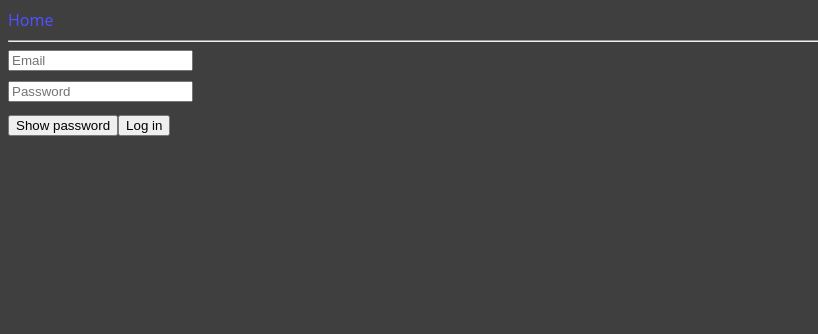
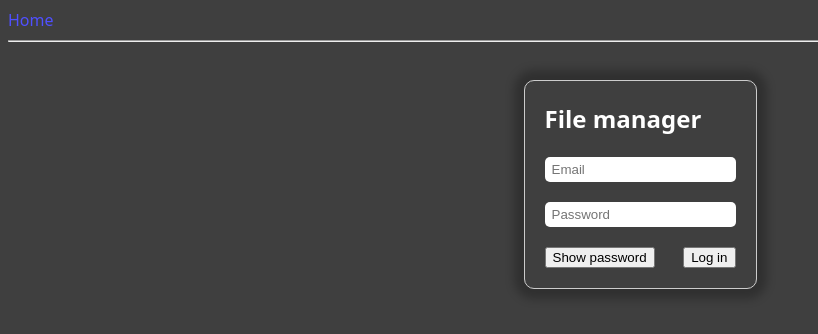
Before and after one commit to JuanAn6/file_manager, a React (Vite) app in the folder web_file_manager/: page /login in a window 1280 px wide. Shown: the top 334 px of the page, without its empty margins (0-818 px from the left). Built offline with nearby package versions, Linux system fonts and the light colour scheme.

Commit message:
Login styles and icons for password button

```diff
--- a/web_file_manager/src/components/Login.jsx
+++ b/web_file_manager/src/components/Login.jsx
@@ -37,14 +37,19 @@ function Login() {
   }
 
   return (
+    <div className='login-container'>
+      <div className='login-box'>
+        <h2>File manager</h2>
         <form onSubmit={handleSubmit} className='login-form'>
           <input type="email" name="email" placeholder="Email" value={email} onChange={(e) => setEmail(e.target.value)} />
           <input type={showPassword} name="password" placeholder="Password" value={password} onChange={(e) => setPassword(e.target.value)} />
-      <div className='button-case'>
+          <div className='button-container'>
             <button type="button" onClick={handleShowPassword}>Show password</button>
             <button type="submit">Log in</button>
           </div>
         </form>
+      </div>
+    </div>
   );
 }
 export default Login;
--- a/web_file_manager/src/styles/Login.css
+++ b/web_file_manager/src/styles/Login.css
@@ -1,6 +1,52 @@
+
+
 .login-form{
     display: flex;
     flex-direction: column;
     width:fit-content;
-    gap: 10px;
+    gap: 20px;
+
+
 }
+.login-box{
+    margin-top: 30px;
+    padding: 20px;
+    border-radius: 10px;
+    border: 1px solid #ccc;
+    box-shadow: 0px 0px 10px 10px #0000003e;
+}
+
+.login-box h2{
+    margin-top: 0px;
+}
+
+.login-form input{
+    padding: 5px;
+    padding-left: 7px;
+    padding-right: 7px;
+    border-radius: 5px;
+    border:none;
+}
+
+.login-form input:focus{
+    box-shadow: 0px 0px 0px 10px #007bff3e;
+    border: none;
+}
+.login-form input:focus-visible{
+    box-shadow: 0px 0px 0px 10px #007bff3e;
+    border: none;
+    outline: none;
+}
+
+
+.login-container{
+    width: 100%;
+    display: flex;
+    justify-content: center;
+    height: 100%;
+}
+
+.button-container{
+    display: flex;
+    justify-content: space-between;
+}
```
Also changed, not shown: web_file_manager/src/icons/eye-filled.svg (added), web_file_manager/src/icons/eye-outlined.svg (added). Lines whose indentation alone changed are shown as unchanged.
